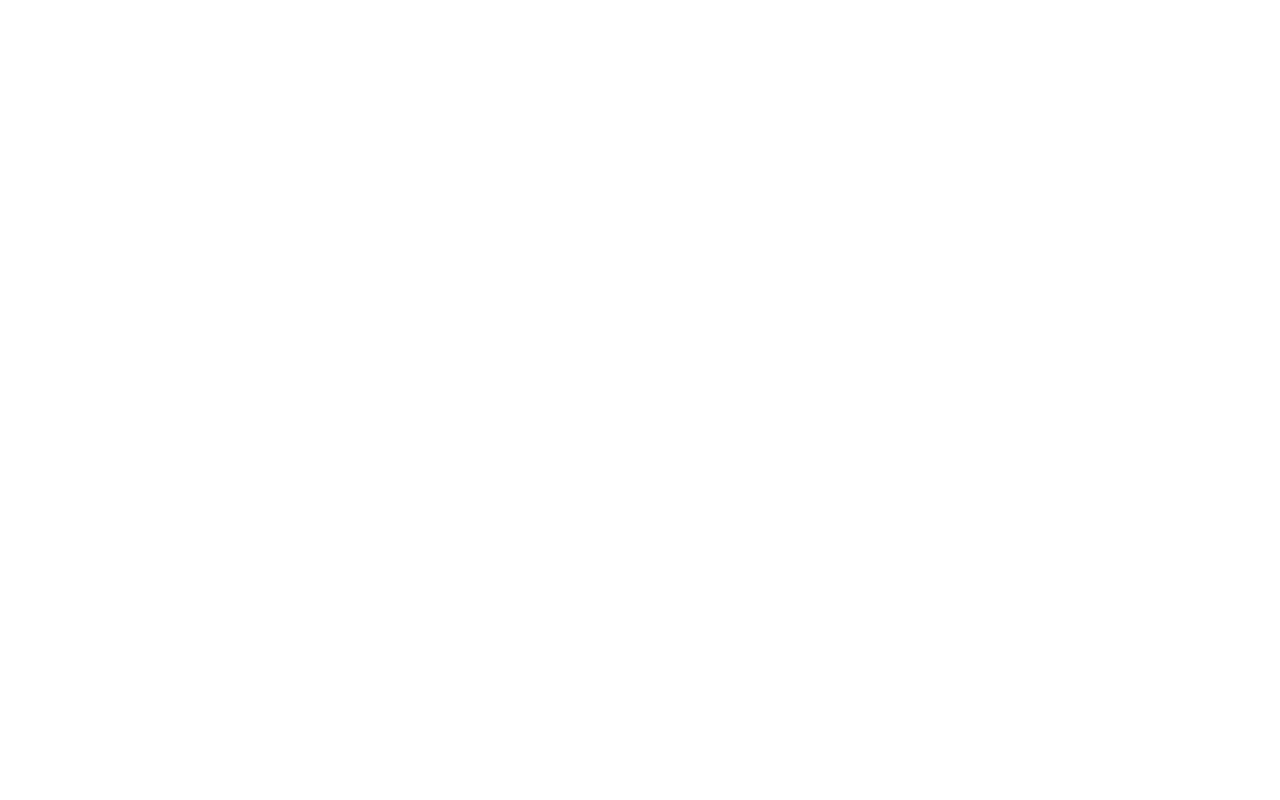
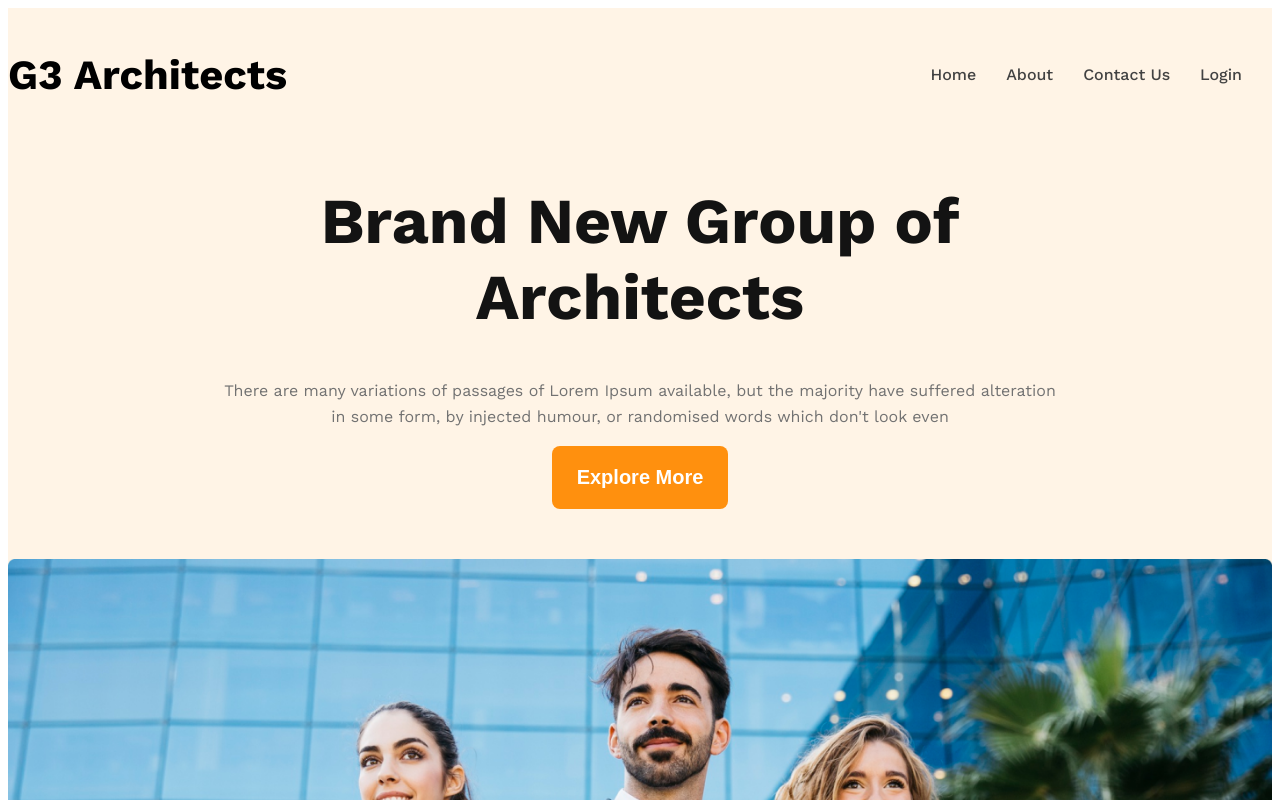
Before and after one commit to Tanvi183/G3-architects-website, a plain HTML site: page index.html in a window 1280 px wide. Shown: the top 800 px of the page. Drawn offline with nearby package versions, Linux system fonts and the light colour scheme.

Commit message:
navbar & banner section

```diff
--- a/index.html
+++ b/index.html
@@ -6,10 +6,37 @@
     <title>G3 Architect</title>
     <link rel="stylesheet" href="styles/main.css">
 </head>
-<body>
-    <header>
+<body class="work-sans-font">
+    <header class="bg">
+        <nav class="navbar display-flex">
+            <h3 class="brand-name">G3 Architects</h3>
+            <!-- ul.nav-links>li.nav-item*4>n.nav-link -->
+             <ul class="nav-links display-flex">
+                <li class="nav-item">
+                    <a href="#" class="nav-link dark-2">Home</a>
+                </li>
+                <li class="nav-item">
+                    <a href="#" class="nav-link dark-2">About</a>
+                </li>
+                <li class="nav-item">
+                    <a href="#" class="nav-link dark-2">Contact Us</a>
+                </li>
+                <li class="nav-item">
+                    <a href="#" class="nav-link dark-2">Login</a>
+                </li>
+             </ul>
+        </nav>
 
+        <div class="banner">
+            <div class="banner-content">
+                <h1 class="banner-title dark-1">Brand New Group of Architects </h1>
+                <p class="banner-description section-description dark-3">There are many variations of passages of Lorem Ipsum available, but the majority have suffered alteration in some form, by injected humour, or randomised words which don't look even</p>
+                <button class="btn-primary">Explore More</button>
+            </div>
+            <img class="banner-image" src="images/banner.png" alt="banner image">
+        </div>
     </header>
+
     <main>
 
     </main>
--- a/styles/main.css
+++ b/styles/main.css
@@ -0,0 +1,98 @@
+@import url('https://fonts.googleapis.com/css2?family=Work+Sans:ital,wght@0,100..900;1,100..900&display=swap');
+
+.work-sans-font {
+  font-family: "Work Sans", sans-serif;
+  font-optical-sizing: auto;
+  font-weight: 400;
+  font-style: normal;
+}
+
+/* shared styles */
+    .display-flex {
+        display: flex;
+    }
+    .bg {
+        background-color: rgba(255, 144, 14, 0.1);
+    }
+    .dark-1 {
+        color: #131313;
+    }
+    .dark-2 {
+        color: #424242;
+    }
+    .dark-3 {
+        color: #727272;
+    }
+    .btn-primary {
+        border-radius: 8px;
+        font-size: 1.25rem;
+        font-weight: 600;
+        background-color: #FF900E;
+        color: #ffffff;
+        padding: 20px 25px;
+        border: none;
+    }
+    .section-title {
+        font-size: 45px;
+        font-weight: bold;
+    }
+    .section-description {
+        font-size: 16px;
+        line-height: 26px;
+    }
+
+/* header styles */
+
+
+
+/* Navbar styles */
+    .navbar {
+        justify-content: space-between;
+        align-items: center;
+    }
+
+    .brand-name {
+        font-weight: 700;
+        font-size: 2.6rem;
+    }
+    .nav-item {
+        list-style: none;
+        margin-right: 30px;
+    }
+
+    .nav-link {
+        text-decoration: none;
+        font-weight: 500;
+    }
+
+    .navbar, .banner {
+        max-width: 1440px;
+        margin: 0 auto;
+    }
+
+/* Banner styles */
+    .banner-content {
+        max-width: 850px;
+        margin: 0 auto;
+        text-align: center;
+        margin-bottom: 50px;
+    }
+
+    .banner-title {
+        font-size: 4rem;
+        font-weight: bold;
+    }
+
+    .banner-image{
+        width: 100%;
+    }
+
+
+
+
+/* responsive media query */
+    @media screen  and (max-width: 576px){
+        .navbar, .nav-links {
+            flex-direction: column;
+        }
+    }
```
